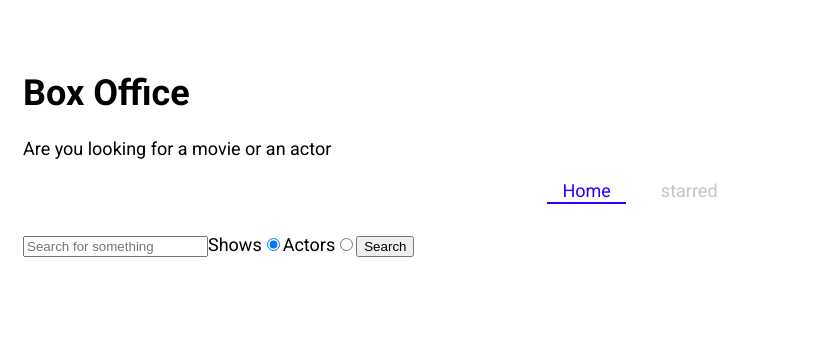
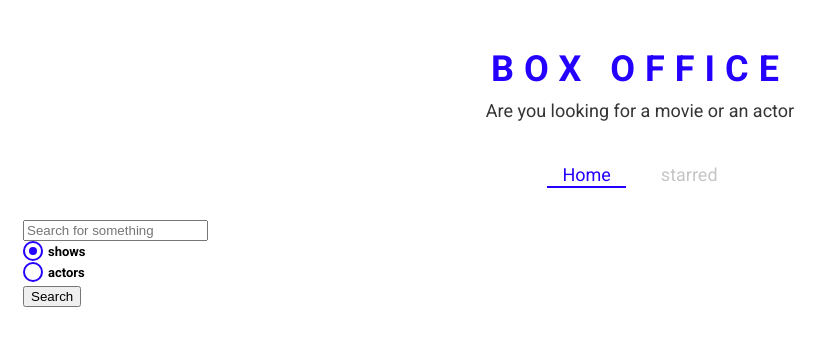
Before and after one commit to saksham-raghuvanshi/box-office-app, a React (Create React App) app: page / in a window 1280 px wide. Shown: the top 346 px of the page, without its empty margins (0-834 px from the left). Built offline with nearby package versions, Linux system fonts and the light colour scheme.

Commit message:
Global styles,theme, title sytles

```diff
--- a/src/Components/Searchform.jsx
+++ b/src/Components/Searchform.jsx
@@ -1,4 +1,5 @@
 import { useState } from 'react';
+import CustomRadio from '../Pages/CustomRadio';
 
 const Searchform = ({ onSearch }) => {
   const [searchoption, setSearchoption] = useState('shows');
@@ -35,7 +36,22 @@ const Searchform = ({ onSearch }) => {
           placeholder="Search for something"
         />
 
-        <label>
+        <CustomRadio
+          label="shows"
+          name="search-option"
+          value="shows"
+          checked={searchoption === 'shows'}
+          onChange={OnRadiochange}
+        />
+
+        <CustomRadio
+          label="actors"
+          name="search-option"
+          value="actors"
+          checked={searchoption === 'actors'}
+          onChange={OnRadiochange}
+        />
+        {/* <label>
           Shows
           <input
             type="radio"
@@ -44,9 +60,9 @@ const Searchform = ({ onSearch }) => {
             checked={searchoption === 'shows'}
             onChange={OnRadiochange}
           />
-        </label>
+        </label> */}
 
-        <label>
+        {/* <label>
           Actors
           <input
             type="radio"
@@ -55,7 +71,7 @@ const Searchform = ({ onSearch }) => {
             checked={searchoption === 'actors'}
             onChange={OnRadiochange}
           />
-        </label>
+        </label> */}
         <button type="submit">Search</button>
       </form>
     </div>
--- a/src/Components/Title.jsx
+++ b/src/Components/Title.jsx
@@ -1,12 +1,30 @@
+import styled from 'styled-components';
 export default function Title(props) {
   const {
     title = 'Box Office',
     subtitle = 'Are you looking for a movie or an actor',
   } = props;
   return (
-    <div>
+    <TitleWrapper>
       <h1>{title}</h1>
       <p>{subtitle}</p>
-    </div>
+    </TitleWrapper>
   );
 }
+
+const TitleWrapper = styled.div`
+  text-align: center;
+  margin: 0 0 40px;
+
+  h1 {
+    color: ${({ theme }) => theme.mainColors.blue};
+    letter-spacing: 10px;
+    text-transform: uppercase;
+    margin: 0 0 10px;
+  }
+
+  p {
+    color: ${({ theme }) => theme.mainColors.dark};
+    margin: 0;
+  }
+`;
--- /dev/null
+++ b/src/Pages/CustomRadio.jsx
@@ -0,0 +1,59 @@
+import styled from 'styled-components';
+
+const CustomRadio = ({ label, ...inputProps }) => {
+  return (
+    <StyledRadio>
+      {label}
+      <input {...inputProps} type="Radio" />
+      <span />
+    </StyledRadio>
+  );
+};
+
+export default CustomRadio;
+
+const StyledRadio = styled.label`
+  display: block;
+  position: relative;
+  padding-left: 25px;
+  cursor: pointer;
+  font-size: 13px;
+  user-select: none;
+  font-weight: 700;
+  line-height: 1.65;
+  input {
+    position: absolute;
+    opacity: 0;
+    cursor: pointer;
+  }
+  span {
+    position: absolute;
+    top: 0;
+    left: 0;
+    height: 16px;
+    width: 16px;
+    background-color: #fff;
+    border: 2px solid ${({ theme }) => theme.mainColors.blue};
+    border-radius: 50%;
+  }
+  input:checked ~ span {
+    background-color: #fff;
+    border: 2px solid ${({ theme }) => theme.mainColors.blue};
+  }
+  span:after {
+    content: '';
+    position: absolute;
+    display: none;
+  }
+  input:checked ~ span:after {
+    display: block;
+  }
+  span:after {
+    top: 4px;
+    left: 4px;
+    width: 8px;
+    height: 8px;
+    border-radius: 50%;
+    background: ${({ theme }) => theme.mainColors.blue};
+  }
+`;
```
